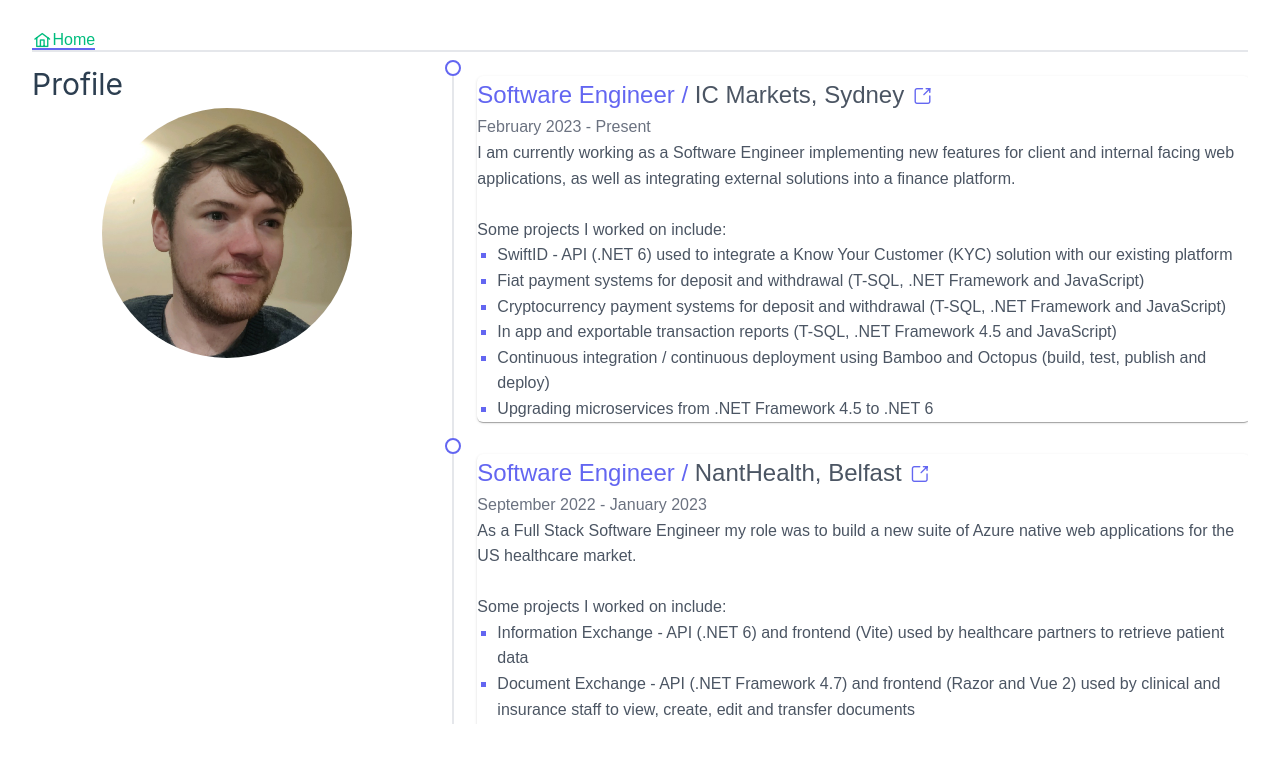
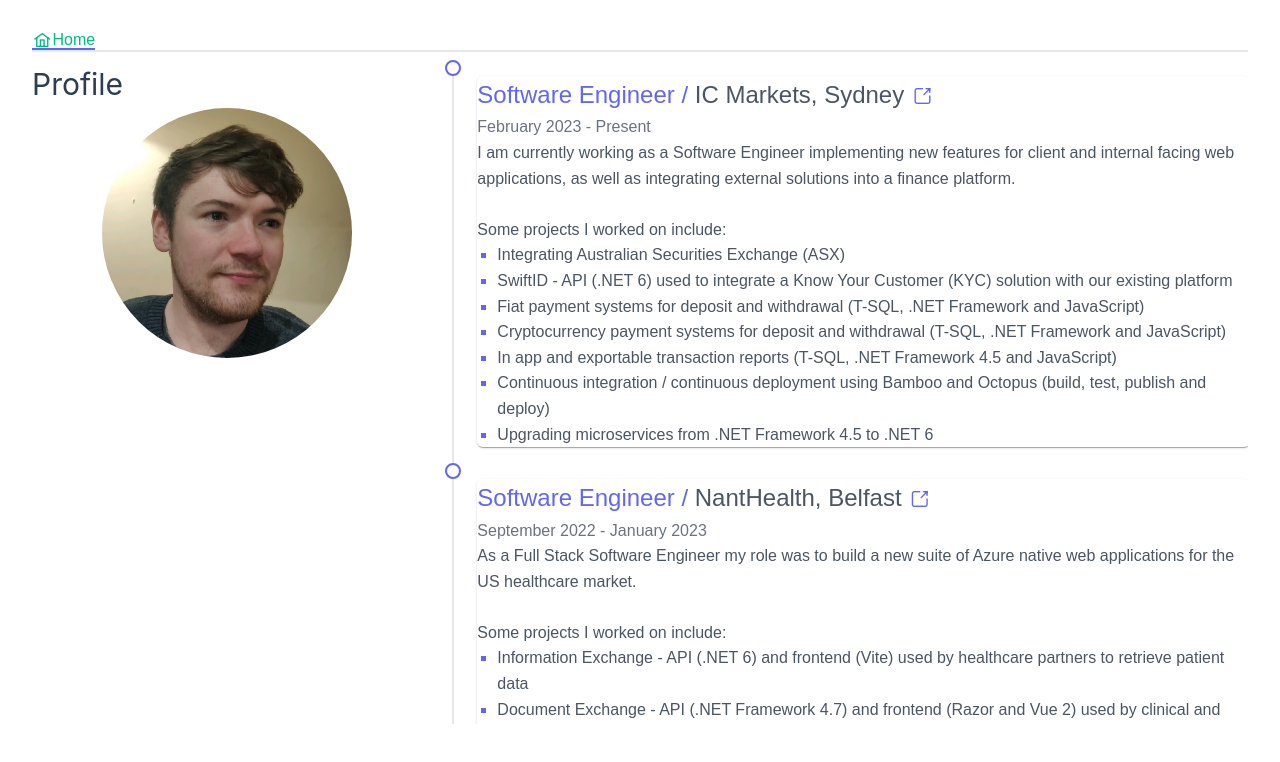
Before and after one commit to ThatGuyKalvin/ThatGuyKalvin.github.io, a Vue app in the folder app/: page / in a window 1280 px wide. Shown: the top 762 px of the page. Built offline with nearby package versions, Linux system fonts and the light colour scheme; a web font is replaced by a local one.

Commit message:
Experience: ASX

```diff
--- a/app/src/data/experienceData.ts
+++ b/app/src/data/experienceData.ts
@@ -7,6 +7,7 @@
     role: 'Software Engineer',
     description: 'I am currently working as a Software Engineer implementing new features for client and internal facing web applications, as well as integrating external solutions into a finance platform.',
     projects: [
+      "Integrating Australian Securities Exchange (ASX)",
       "SwiftID - API (.NET 6) used to integrate a Know Your Customer (KYC) solution with our existing platform",
       "Fiat payment systems for deposit and withdrawal (T-SQL, .NET Framework and JavaScript)",
       "Cryptocurrency payment systems for deposit and withdrawal (T-SQL, .NET Framework and JavaScript)",
```
